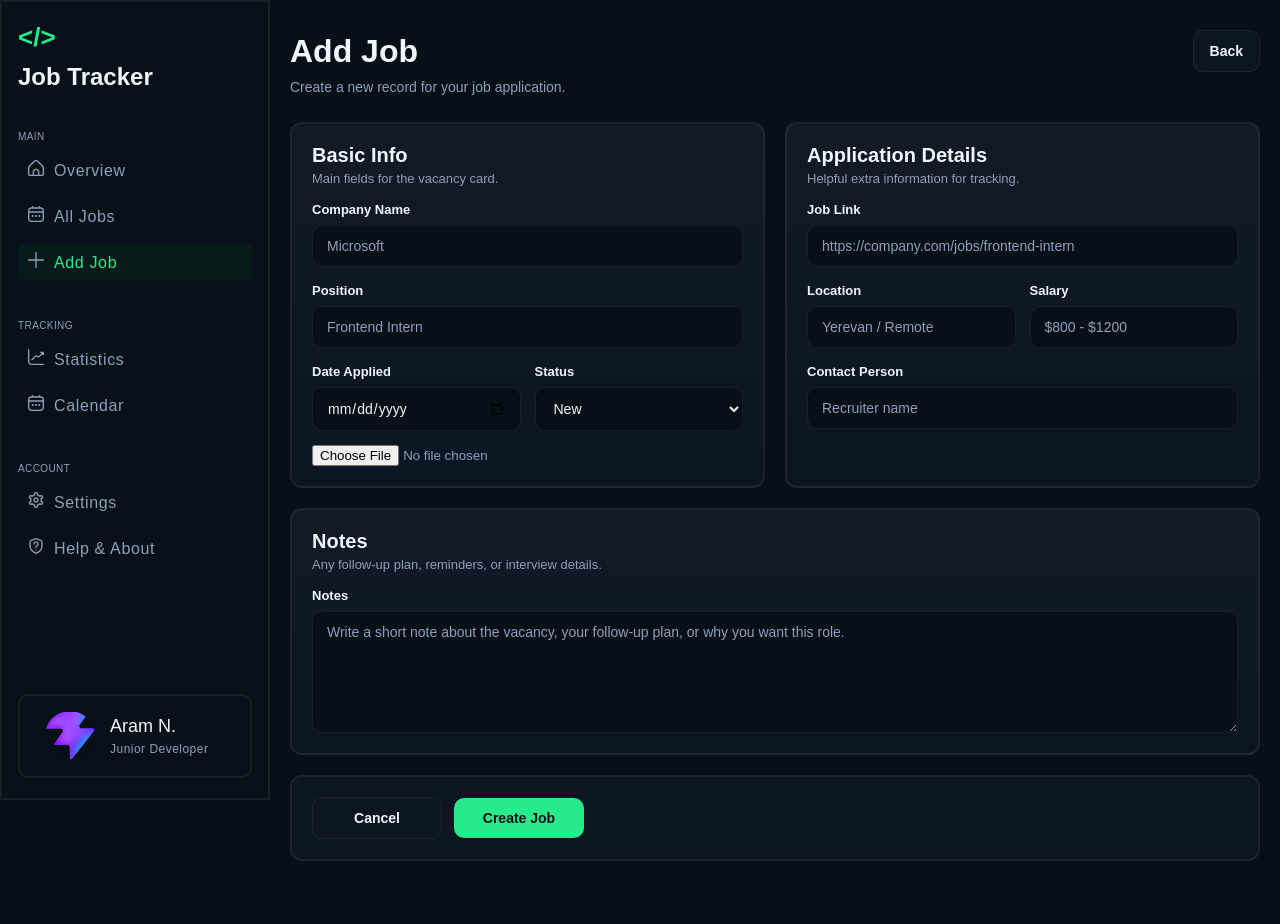
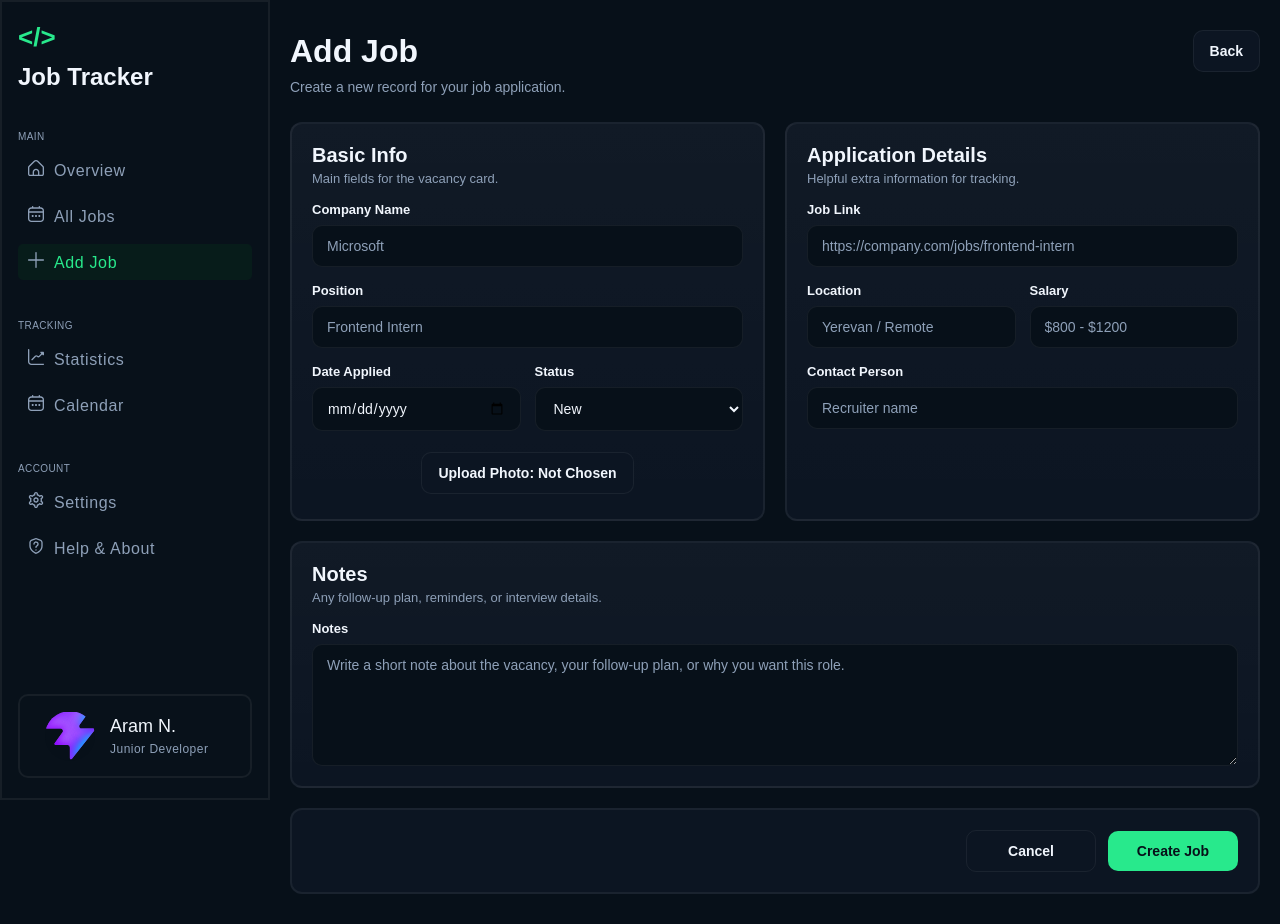
Before and after one commit to arsen-kazaryan/job-tracker, a React (Vite) app: page /addjob in a window 1280 px wide. Before the commit the page ends 891 px from the top, so only its background shows below. Built offline with nearby package versions, Linux system fonts and the light colour scheme.

Commit message:
feat: add Style upload btn

```diff
--- a/src/components/Pages/AddJob/AddJob.css
+++ b/src/components/Pages/AddJob/AddJob.css
@@ -33,7 +33,30 @@
     line-height: 1.5;
   }
 }
+.add-job-page__upload{
+  display: flex;
+  padding: 5px 10px ;
+  justify-content: center;
+}
+.upload-photo-label{
+  padding: 5px;
+    flex-shrink: 0;
+  padding: 12px 16px;
+  border: 1px solid var(--border-color);
+  border-radius: 10px;
+  background-color: var(--panel);
+  color: var(--text-primary);
+  font-size: 14px;
+  font-weight: 700;
+  transition: 0.2s ease;
+    &:hover,
+    &:focus{
+    border-color: rgba(40, 233, 140, 0.45);
+    color: var(--accent-green);
+    cursor: pointer;
+  }
 
+}
 
 
 .add-job-page__back-link{
@@ -143,7 +166,7 @@
 
 .add-job-page__footer{
   display: flex;
-  justify-content: space-between;
+  justify-content: right;
   align-items: center;
   gap: 20px;
   padding: 20px;
--- a/src/components/Pages/AddJob/AddJob.jsx
+++ b/src/components/Pages/AddJob/AddJob.jsx
@@ -1,7 +1,7 @@
 import { Link, useNavigate } from 'react-router-dom'
 import './AddJob.css'
 import { useJobsStore } from '../../Zustand/useJobsStore'
-import { useRef } from 'react'
+import { useRef, useState } from 'react'
 
 const convertToBase64 = (file) => {
   return new Promise((resolve, reject) => {
@@ -19,10 +19,16 @@ const convertToBase64 = (file) => {
 const AddJob = () => {
   const navigate = useNavigate() // для кнопки back
   const addJob = useJobsStore((state) => state.addJob)
+  const [uploadFileCheck, setUploadFileCheck] = useState(false)
 
   const formRef = useRef(null) // будем работать через неконтролирумые данные
 
 
+  const hanldeFileChange = (e)=> {
+    const file = e.target.files[0]
+    // !!file превращает наличие файла в true, а его отсутствие (undefined) в false
+    setUploadFileCheck(!!file);
+  }
   const handleSubmit = async (e) => {
     e.preventDefault()
     const formElement = formRef.current
@@ -37,8 +43,8 @@ const AddJob = () => {
     const image = formElement.image.files[0]
 
     let imageBase64 = ''
-    if (image) {
-       imageBase64 = await convertToBase64(image)
+    if (image) {                                  //для корректного отображения Image
+      imageBase64 = await convertToBase64(image)
     }
 
     const newJob = {
@@ -91,7 +97,7 @@ const AddJob = () => {
               <input name='position' type="text" placeholder="Frontend Intern" required />
             </div>
 
-            <div className="add-job-page__row" >
+            <div className="add-job-page__row">
               <div className="add-job-page__field">
                 <span>Date Applied</span>
                 <input type="date" name="dateApplied" required />
@@ -107,8 +113,11 @@ const AddJob = () => {
                   <option value="rejected">Rejected</option>
                 </select>
               </div>
-              <input type="file" name='image' accept='image/*' />
             </div>
+              <div className="add-job-page__upload">
+                <input type="file"  id='upload-photo' name='image' accept='image/*' style={{display:'none'}} onChange={hanldeFileChange} />
+                <label htmlFor="upload-photo" className='upload-photo-label'>Upload Photo: {uploadFileCheck ? 'Selected' : 'Not  Chosen' }</label>
+              </div>
           </section>
 
           <section className="add-job-page__panel" >
```
